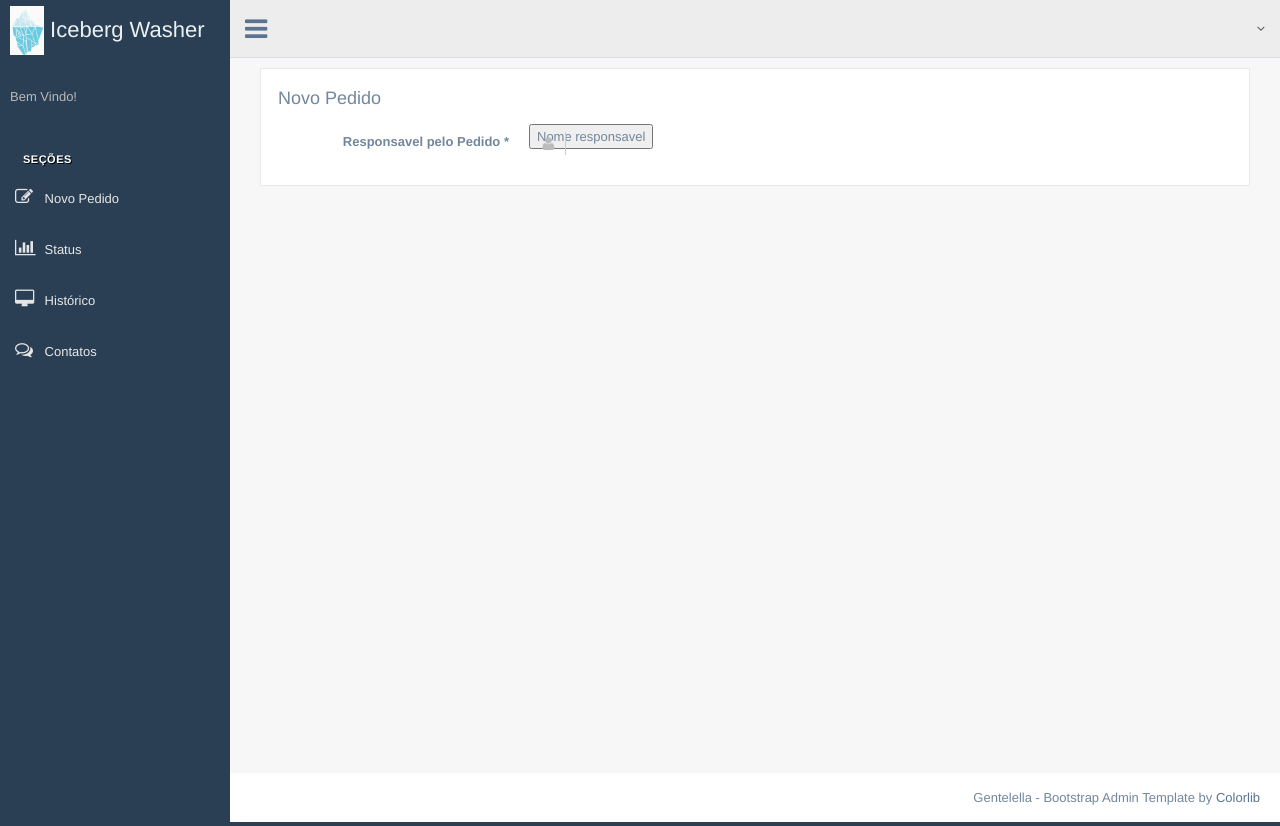
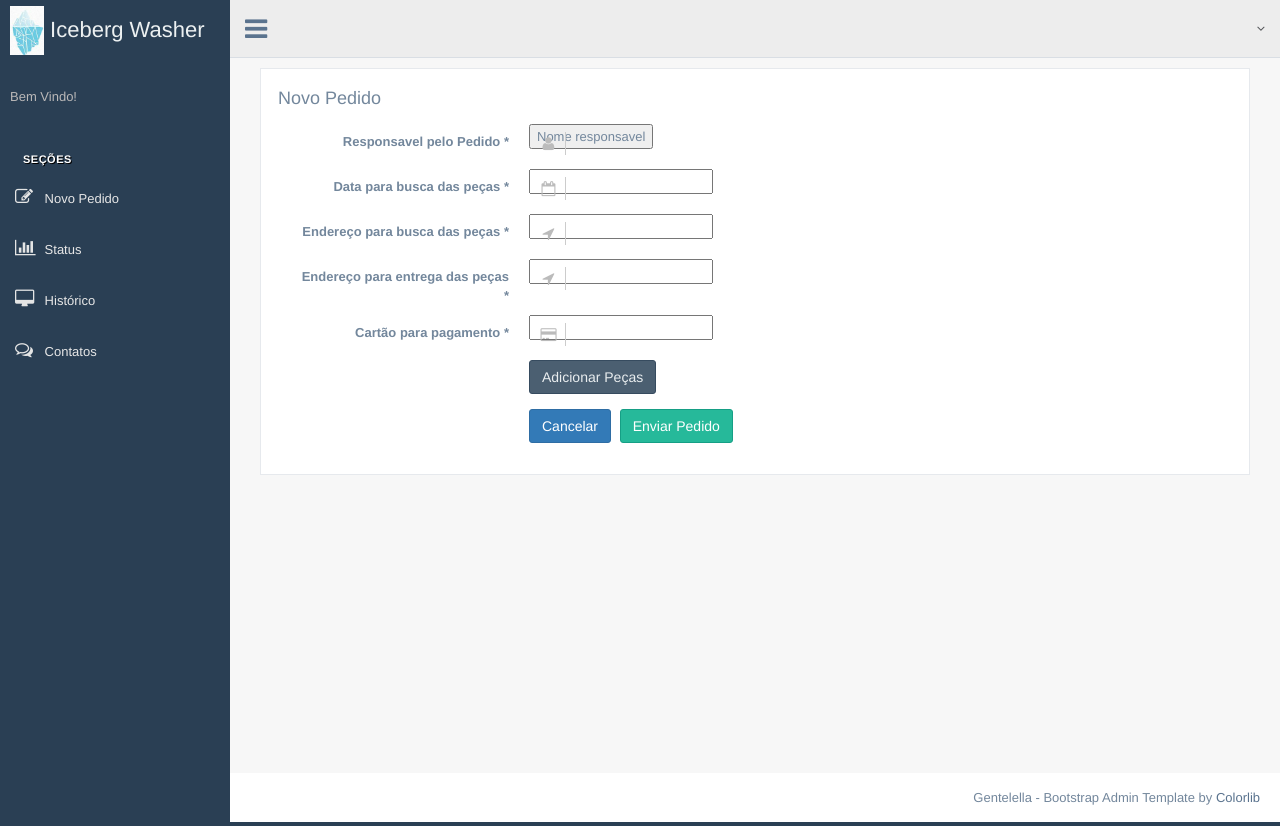
Before and after one commit to Felipermb/crud-django, a Django app: template virtual/lavanderia/templates/pedido/novoPedido.html in a window 1280 px wide. Run offline with Django 3.2, Linux system fonts and the light colour scheme; the template is opened without the code that fills it, so the values that code supplies are empty, except form fields; tables that the repository leaves empty hold one stand-in row (values such as "Sample post"); form fields are guessed from the names that the template uses; some libraries are stand-ins or nearby versions.

Commit message:
Terminou o template pedido

```diff
--- a/virtual/lavanderia/autenticacao/models.py
+++ b/virtual/lavanderia/autenticacao/models.py
@@ -20,7 +20,7 @@ class Endereco(models.Model):
 	cliente = models.ForeignKey(Cliente, related_name="enderecos")
 
 	def __str__(self):
-		return '{0}'.format(self.cep)
+		return 'CEP: {0} - NUM: {1}'.format(self.cep, self.numero)
 
 class Cartao(models.Model):
 	num = models.CharField(max_length=16)
@@ -30,4 +30,4 @@ class Cartao(models.Model):
 	cliente = models.ForeignKey(Cliente, related_name="cartoes")
 
 	def __str__(self):
-		return '{0} - {1}'.format(self.nome, self.num)
+		return 'NOME: {0} - CARTAO: {1}{2}{3}{4} .... {5}{6}{7}{8}'.format(self.nome, self.num[0], self.num[1], self.num[2], self.num[3], self.num[12], self.num[13], self.num[14], self.num[15] )
--- a/virtual/lavanderia/pedido/urls.py
+++ b/virtual/lavanderia/pedido/urls.py
@@ -4,4 +4,5 @@ from pedido.views import *
 
 urlpatterns = [
     url(r'^novo_pedido/', NovoPedido.as_view(), name='novo-pedido'),
+    url(r'^$', ListarPedido.as_view(), name='listar-pedidos'),
 ]
--- a/virtual/lavanderia/templates/base.html
+++ b/virtual/lavanderia/templates/base.html
@@ -67,7 +67,7 @@
                   </li>
 
                   <li>
-                      <a href="teste.html" ><i class="fa fa-desktop"></i> Histórico </a>
+                      <a href="{% url 'listar-pedidos' %}" ><i class="fa fa-desktop"></i> Histórico </a>
                   </li>
 
                   <li>
--- a/virtual/lavanderia/templates/pedido/novoPedido.html
+++ b/virtual/lavanderia/templates/pedido/novoPedido.html
@@ -8,7 +8,8 @@
     <h2>Novo Pedido</h2>
     <div class="x_content">
       <!-- {{form}} -->
-      <form id="demo-form2" data-parsley-validate="" class="form-horizontal form-label-left" novalidate="">
+      <form id="form-pedido" class="form-horizontal form-label-left" action="/pedido/novo_pedido/" method="post">
+        {% csrf_token %}
         <div class="form-group">
           <label class="control-label col-md-3 col-sm-3 col-xs-12" for="first-name">
             Responsavel pelo Pedido
@@ -19,10 +20,89 @@
             <span class="fa fa-user form-control-feedback left" aria-hidden="true"></span>
           </div>
         </div>
-      </form>
+
+        <div class="form-group">
+          <label class="control-label col-md-3 col-sm-3 col-xs-12" for="first-name">
+            Data para busca das peças
+            <span class="required">*</span>
+          </label>
+          <div class="col-md-3 col-sm-3 col-xs-6 form-group" >
+            {{ form.data_busca }}
+            <span class="fa fa-calendar-o form-control-feedback left" aria-hidden="true"></span>
+          </div>
+        </div>
+
+        <div class="form-group">
+          <label class="control-label col-md-3 col-sm-3 col-xs-12" for="first-name">
+            Endereço para busca das peças
+            <span class="required">*</span>
+          </label>
+          <div class="col-md-3 col-sm-3 col-xs-6 form-group" >
+            {{ form.endereco_busca }}
+            <span class="fa fa-location-arrow form-control-feedback left" aria-hidden="true"></span>
+          </div>
+        </div>
+
+        <div class="form-group">
+          <label class="control-label col-md-3 col-sm-3 col-xs-12" for="first-name">
+            Endereço para entrega das peças
+            <span class="required">*</span>
+          </label>
+          <div class="col-md-3 col-sm-3 col-xs-6 form-group" >
+            {{ form.endereco_entrega }}
+            <span class="fa fa-location-arrow form-control-feedback left" aria-hidden="true"></span>
+          </div>
+        </div>
+
+        <div class="form-group">
+          <label class="control-label col-md-3 col-sm-3 col-xs-12" for="first-name">
+            Cartão para pagamento
+            <span class="required">*</span>
+          </label>
+          <div class="col-md-3 col-sm-3 col-xs-6 form-group" >
+            {{ form.pagamento }}
+            <span class="fa fa-credit-card form-control-feedback left" aria-hidden="true"></span>
+          </div>
+        </div>
+
+
+        <div class="form-group">
+          <div class="col-md-6 col-sm-6 col-xs-12 col-md-offset-3">
+            <button id="botaoAdd" class="btn btn-dark">Adicionar Peças</button>
+          </div>
+
+            <div class="input_fields_wrap ">
+            </div>
+
+        </div>
+
+        <div class="form-group">
+          <div class="col-md-6 col-sm-6 col-xs-12 col-md-offset-3">
+            <a href="{% url 'index'%}" class="btn btn-primary">Cancelar</a>
+            <button type="submit" class="btn btn-success">Enviar Pedido</button>
+          </div>
+        </div>
+
+
+        <div id="TiposRoupas" class="hide form-group col-xs-12" >
+
+            <label class="control-label col-md-3 col-sm-3 col-xs-12" for="first-name">
+              Tipos de Roupas e Quantidades
+              <span class="required">*</span>
+            </label>
+            <div class="col-md-3 col-sm-3 col-xs-6 form-group" >
+              {{ n_form.tipo }}
+            </div>
+            <div class="col-md-1 col-sm-1 col-xs-1 form-group" >
+              {{ n_form.quantidade }}
+            </div>
+            <a href="#" id="remove_field" class="btn btn-danger">Remover Peça(s)</a>
+
+        </div>
 
 
 
+      </form>
 
 
     </div>
@@ -41,6 +121,36 @@ $("#segmentos" ).change(function() {
   $.inArray("2", valores) >=0 ? $('#total-banho').removeClass('hide') : $('#total-banho').addClass('hide');
 });
 </script> -->
+<script>
+  var max_fields      = 11; //maximum input boxes allowed
+  var wrapper         = $(".input_fields_wrap"); //Fields wrapper
+  var add_button      = $("#botaoAdd"); //Add button ID
+
+  var x = 1; //initlal text box count
+  $(add_button).click(function(e){ //on add input button click
+      e.preventDefault();
+      if(x < max_fields){ //max input box allowed
+
+          x++; //text box increment
+          //$(wrapper).append('<div><input type="text" name="mytext[]"/><a href="#" class="remove_field">Remove</a></div>'); //add input box
+          $('#TiposRoupas').clone().removeClass('hide').appendTo($('.input_fields_wrap'));
+      }
+  });
+
+  // $('#modelo').on("click",".remove_field", function(e){ //user click on remove text
+  $(wrapper).on("click","#remove_field", function(e){ //user click on remove text
+      e.preventDefault(); $(this).parent('div').remove(); x--;
+  })
+
+
+
+  $( "#form-pedido" ).submit(function( event ) {
+    alert( "Handler for .submit() called." );
+    event.preventDefault();
+  });
+
+</script>
+
 
 
 {% endblock %}
```
Also changed, not shown: virtual/lavanderia/pedido/forms.py (+18 -1 lines), virtual/lavanderia/pedido/views.py (+15 -4 lines), virtual/lavanderia/templates/pedido/historico.html (added, +13 -0 lines), virtual/lavanderia/templates/index.html (line endings or trailing spaces).
